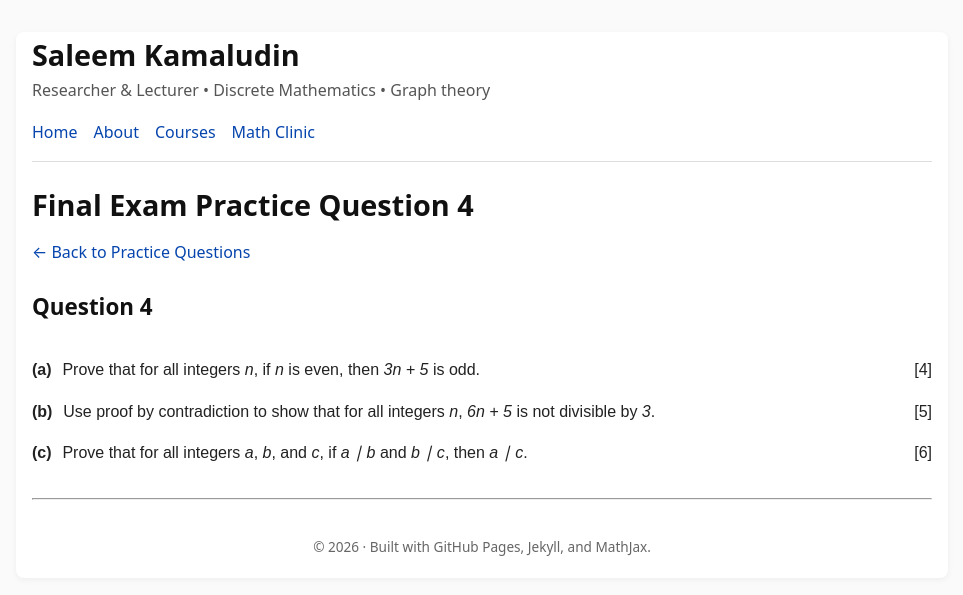
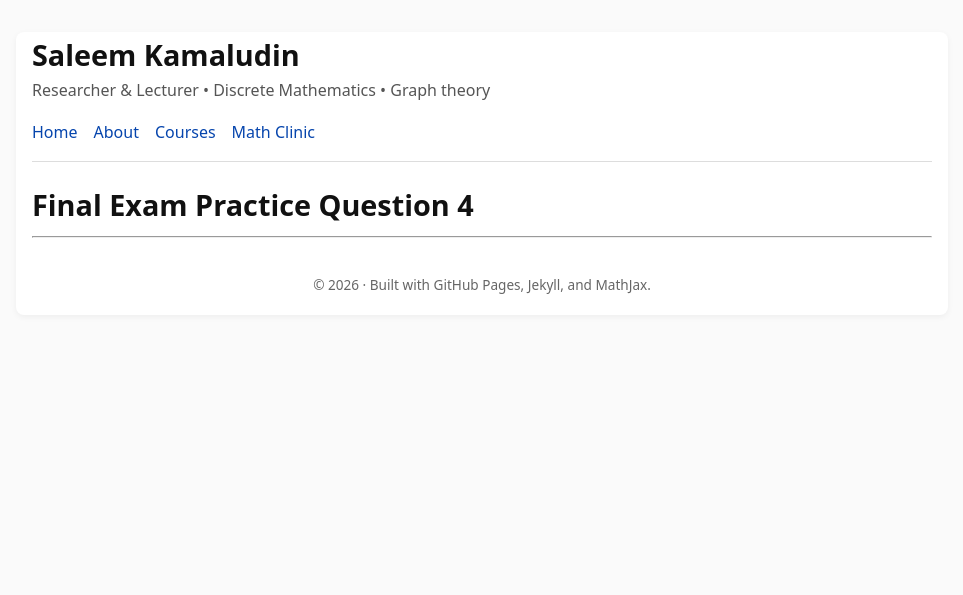
Before and after one commit to SaleemKamaludin/SaleemKamaludin.github.io, a Jekyll site: the page built from courses/comp1604/final-exam-practice/question-4.md, in a window 1280 px wide. Shown: the top 595 px of the page, without its empty margins (158-1121 px from the left). Built offline with Jekyll 4.4.1, drawn with Linux system fonts in a browser that asks for light colours.

```diff
--- a/courses/comp1604/final-exam-practice/question-4.md
+++ b/courses/comp1604/final-exam-practice/question-4.md
@@ -5,13 +5,15 @@ title: Final Exam Practice Question 4
 
 # Final Exam Practice Question 4
 
+<!--
+
 [← Back to Practice Questions](/courses/comp1604/final-exam-practice/)
 
 ## Question 4
 
 
 <section style="margin: 2rem 0; font-family: Arial, Helvetica, sans-serif; line-height: 1.6; color: #222;">
-<!--  <div style="font-weight: 700; font-size: 1.1rem; margin-bottom: 1rem;">Question</div> -->
+ <div style="font-weight: 700; font-size: 1.1rem; margin-bottom: 1rem;">Question</div>
 
   <ol style="margin: 0; padding-left: 0; list-style: none; counter-reset: part;">
     <li style="margin-bottom: 1rem;">
@@ -39,3 +41,6 @@ title: Final Exam Practice Question 4
     </li>
   </ol>
 </section>
+
+
+-->
```
